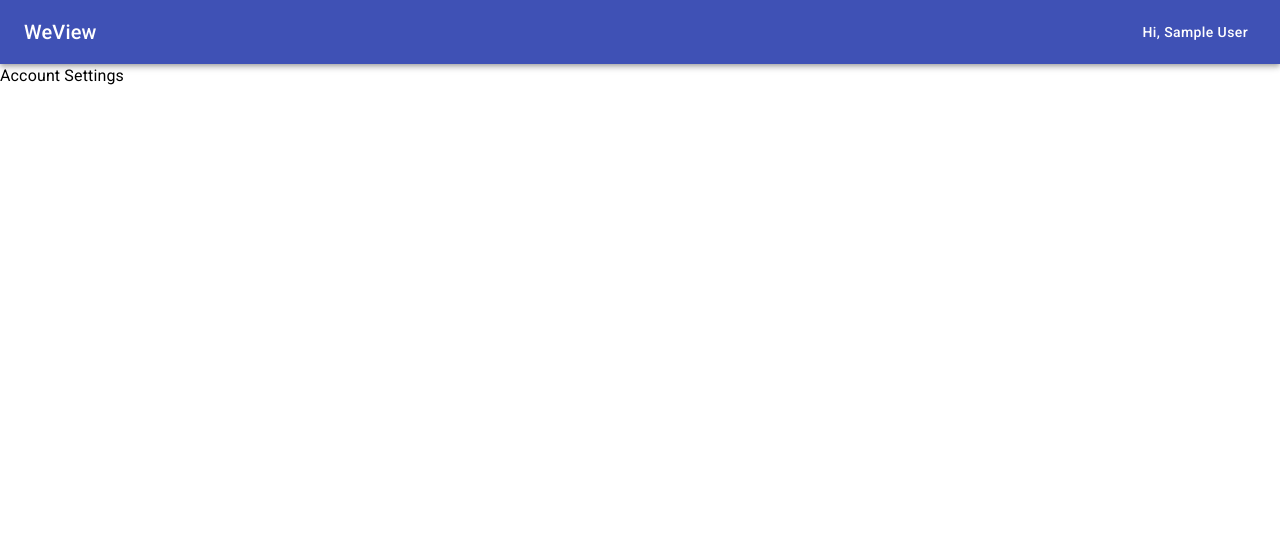
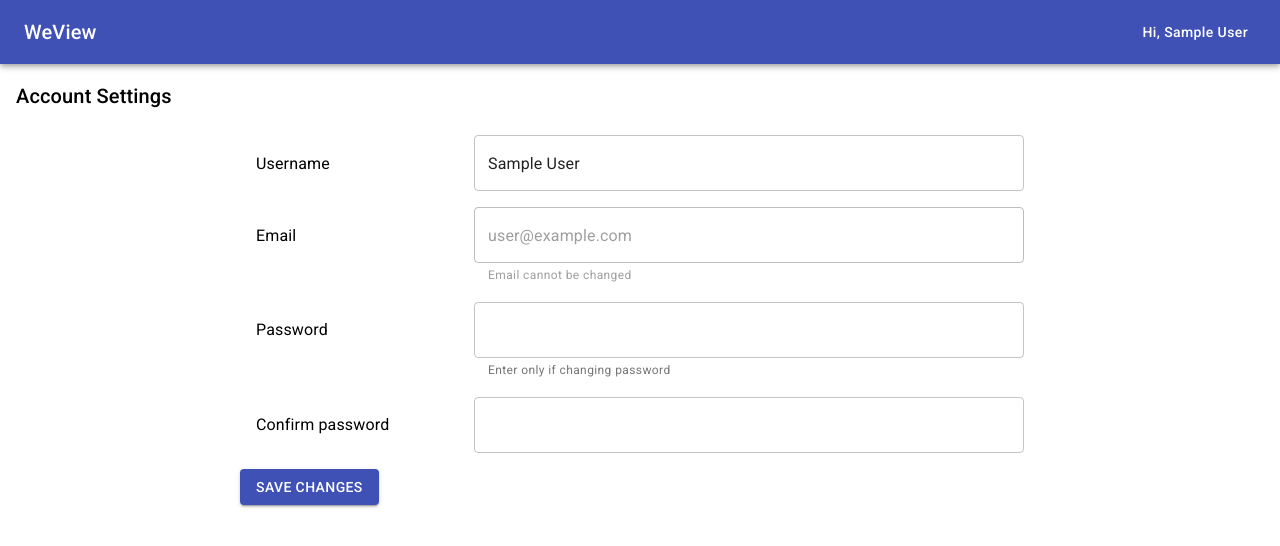
Before and after one commit to lrnxie/weview, a React (Create React App) app: page /settings in a window 1280 px wide. Shown: the top 546 px of the page. Built offline with nearby package versions, Linux system fonts and the light colour scheme; no server answers; the database is empty; sample sign-in values are in the browser's storage.

Commit message:
Allow users to update username and password

```diff
--- a/src/components/user/AccountSettings.js
+++ b/src/components/user/AccountSettings.js
@@ -1,12 +1,181 @@
-import React from "react";
+import React, { useContext } from "react";
+import { Formik } from "formik";
+import * as Yup from "yup";
+import { makeStyles } from "@material-ui/core/styles";
+import Typography from "@material-ui/core/Typography";
+import List from "@material-ui/core/List";
+import ListItem from "@material-ui/core/ListItem";
+import ListItemText from "@material-ui/core/ListItemText";
+import TextField from "@material-ui/core/TextField";
+import Button from "@material-ui/core/Button";
 
-import Typography from "@material-ui/core/Typography";
+import { AuthContext } from "../../contexts/AuthContext";
+
+const useStyles = makeStyles((theme) => ({
+  root: {
+    margin: theme.spacing(2),
+  },
+  form: {
+    maxWidth: 800,
+    margin: "auto",
+  },
+  list: {
+    "& > *": {
+      display: "flex",
+      flexWrap: "wrap",
+      alignItems: "baseline",
+    },
+  },
+  listItemText: {
+    width: 100,
+  },
+  textField: {
+    width: 550,
+  },
+}));
 
 const AccountSettings = () => {
+  const classes = useStyles();
+  const { user, authLoading, updateUsername, updatePassword } = useContext(
+    AuthContext
+  );
+
+  const validation = Yup.object({
+    username: Yup.string()
+      .trim()
+      .max(20, "Username should be less than 20 characters")
+      .required("Username cannot be empty"),
+    password: Yup.string().min(6, "Password should be at least 6 characters"),
+    passwordConfirm: Yup.string().when("password", {
+      is: (password) => password && password.length > 0,
+      then: Yup.string()
+        .required("Confirm your password")
+        .oneOf([Yup.ref("password")], "Passwords do not match"),
+    }),
+  });
+
+  const handleSubmit = (values) => {
+    if (values.username.trim() !== user.username) {
+      updateUsername(values.username.trim(), user.id);
+    }
+
+    if (values.password) {
+      updatePassword(values.password);
+    }
+  };
+
   return (
-    <div>
-      <Typography>Account Settings</Typography>
-    </div>
+    !authLoading && (
+      <div className={classes.root}>
+        <Typography variant="h6" gutterBottom>
+          Account Settings
+        </Typography>
+
+        <Formik
+          enableReinitialize={true}
+          initialValues={{
+            username: user.username,
+            password: "",
+            passwordConfirm: "",
+          }}
+          validationSchema={validation}
+          onSubmit={(values) => handleSubmit(values)}
+        >
+          {(props) => (
+            <form onSubmit={props.handleSubmit} className={classes.form}>
+              <List className={classes.list}>
+                <ListItem>
+                  <ListItemText
+                    primary="Username"
+                    className={classes.listItemText}
+                  />
+                  <TextField
+                    className={classes.textField}
+                    variant="outlined"
+                    name="username"
+                    value={props.values.username}
+                    onChange={props.handleChange}
+                    onBlur={props.handleBlur}
+                    error={
+                      props.touched.username &&
+                      props.errors.username !== undefined
+                    }
+                    helperText={props.touched.username && props.errors.username}
+                  />
+                </ListItem>
+
+                <ListItem>
+                  <ListItemText
+                    primary="Email"
+                    className={classes.listItemText}
+                  />
+                  <TextField
+                    className={classes.textField}
+                    disabled
+                    variant="outlined"
+                    value={user.email}
+                    helperText="Email cannot be changed"
+                  />
+                </ListItem>
+
+                <ListItem>
+                  <ListItemText
+                    primary="Password"
+                    className={classes.listItemText}
+                  />
+                  <TextField
+                    className={classes.textField}
+                    variant="outlined"
+                    type="password"
+                    name="password"
+                    value={props.values.password}
+                    onChange={props.handleChange}
+                    onBlur={props.handleBlur}
+                    error={
+                      props.touched.password &&
+                      props.errors.password !== undefined
+                    }
+                    helperText={
+                      props.touched.password && props.errors.password
+                        ? props.errors.password
+                        : "Enter only if changing password"
+                    }
+                  />
+                </ListItem>
+
+                <ListItem>
+                  <ListItemText
+                    primary="Confirm password"
+                    className={classes.listItemText}
+                  />
+                  <TextField
+                    className={classes.textField}
+                    variant="outlined"
+                    type="password"
+                    name="passwordConfirm"
+                    value={props.values.passwordConfirm}
+                    onChange={props.handleChange}
+                    onBlur={props.handleBlur}
+                    error={
+                      props.touched.passwordConfirm &&
+                      props.errors.passwordConfirm !== undefined
+                    }
+                    helperText={
+                      props.touched.passwordConfirm &&
+                      props.errors.passwordConfirm
+                    }
+                  />
+                </ListItem>
+              </List>
+
+              <Button variant="contained" color="primary" type="submit">
+                Save changes
+              </Button>
+            </form>
+          )}
+        </Formik>
+      </div>
+    )
   );
 };
 
--- a/src/contexts/AuthContext.js
+++ b/src/contexts/AuthContext.js
@@ -36,6 +36,21 @@ export const AuthContextProvider = (props) => {
     auth.signOut().then(() => setUser(null));
   };
 
+  const updateUsername = (newUsername, userId) => {
+    auth.currentUser.updateProfile({ displayName: newUsername }).then(() => {
+      db.collection("users").doc(userId).update({ username: newUsername });
+      setUser({ ...user, username: newUsername });
+      console.log("Username updated");
+    });
+  };
+
+  const updatePassword = (newPassword) => {
+    auth.currentUser
+      .updatePassword(newPassword)
+      .then(() => console.log("Password updated"))
+      .catch((err) => console.log(err.message));
+  };
+
   useEffect(() => {
     const unsbuscribe = auth.onAuthStateChanged((user) => {
       if (user) {
@@ -54,7 +69,17 @@ export const AuthContextProvider = (props) => {
 
   return (
     <AuthContext.Provider
-      value={{ user, authLoading, alert, setAlert, logIn, signUp, logOut }}
+      value={{
+        user,
+        authLoading,
+        alert,
+        setAlert,
+        logIn,
+        signUp,
+        logOut,
+        updateUsername,
+        updatePassword,
+      }}
     >
       {props.children}
     </AuthContext.Provider>
```
